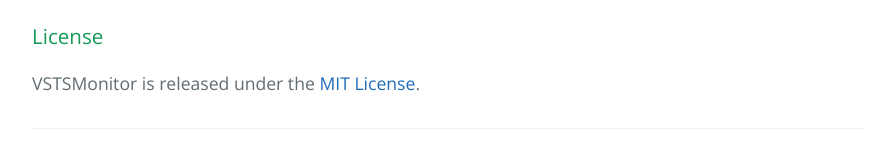
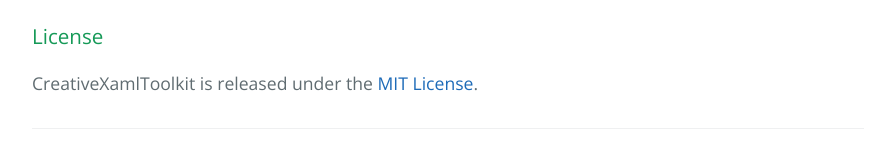
Before and after one commit to terrence0488/CreativeXamlToolkit, a plain HTML site: page index.html in a window 1280 px wide. Shown: the part 1703-1863 px from the top of the page, without its empty margins (192-1087 px from the left). Drawn offline with nearby package versions, Linux system fonts and the light colour scheme.

Commit message:
Update index.html

```diff
--- a/index.html
+++ b/index.html
@@ -66,7 +66,7 @@
 <h3>
 <a id="license" class="anchor" href="#license" aria-hidden="true"><span aria-hidden="true" class="octicon octicon-link"></span></a>License</h3>
 
-<p>VSTSMonitor is released under the <a href="https://opensource.org/licenses/MIT">MIT License</a>.</p>
+<p>CreativeXamlToolkit is released under the <a href="https://opensource.org/licenses/MIT">MIT License</a>.</p>
 
       <footer class="site-footer">
         <span class="site-footer-owner"><a href="https://github.com/terrence0488/CreativeXamlToolkit">CreativeXamlToolkit</a> is maintained by <a href="https://github.com/terrence0488">terrence0488</a>.</span>
```
